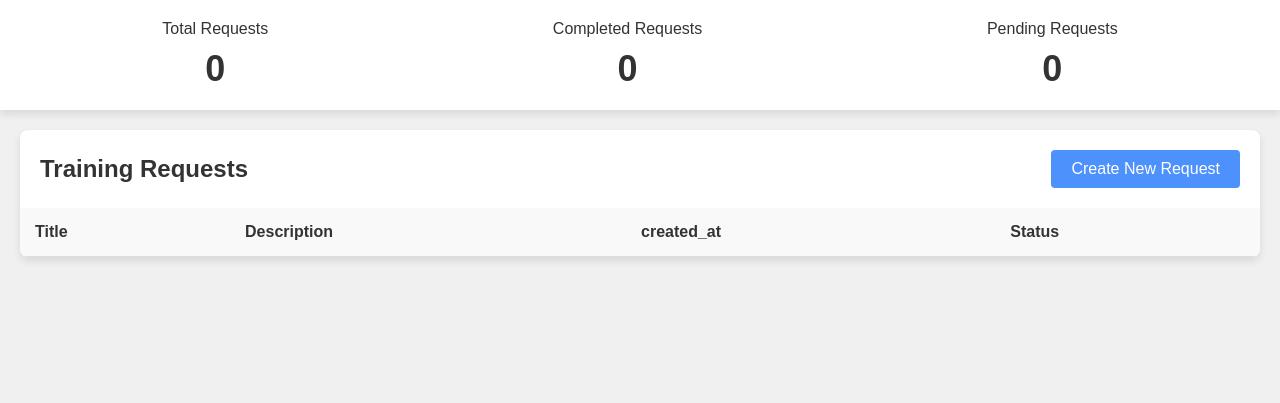
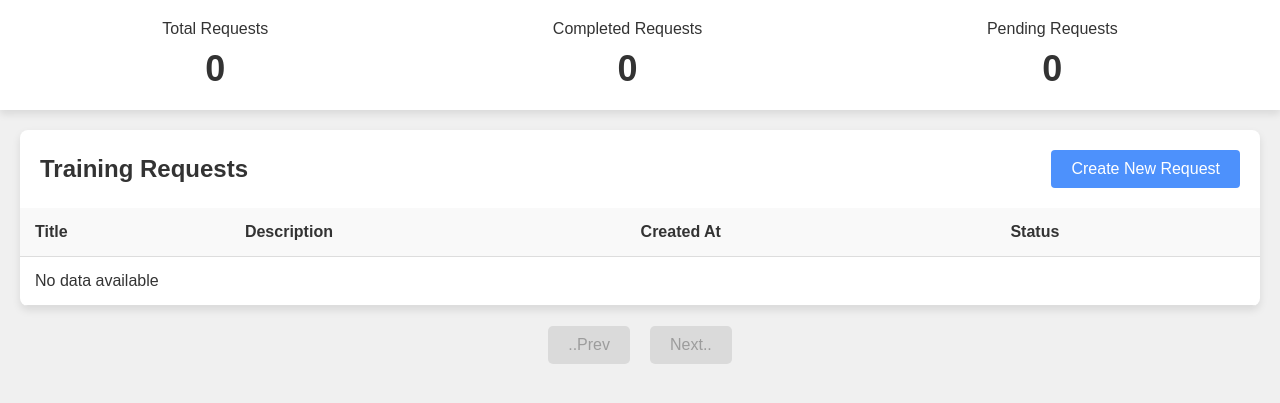
Before and after one commit to sriram20038/Django-project, a Django app: page /dashboard/Manager/1 in a window 1280 px wide. Shown: the part 74-477 px from the top of the page. Run offline with Django 5.2, Linux system fonts and the light colour scheme; data comes from the database, SQL or seed files in the repository; both versions use the stored data as it was after the commit; lists and menus that the app fills with data are empty.

Commit message:
manager and admin work

```diff
--- a/management_project/dashboards/templates/dashboards/Manager.html
+++ b/management_project/dashboards/templates/dashboards/Manager.html
@@ -290,6 +290,36 @@
           }
       }
 
+      #pagination {
+    display: flex; /* Align items in a row */
+    justify-content: center; /* Center the buttons horizontally */
+    margin: 20px 0; /* Add vertical spacing */
+}
+
+#pagination button {
+    background-color: #007bff; /* Blue background */
+    color: white; /* White text color */
+    border: none; /* Remove default border */
+    border-radius: 5px; /* Rounded corners */
+    padding: 10px 20px; /* Add spacing inside the buttons */
+    font-size: 16px; /* Adjust font size for readability */
+    cursor: pointer; /* Pointer cursor on hover */
+    margin: 0 10px; /* Add space between buttons */
+    transition: background-color 0.3s ease, opacity 0.3s ease; /* Smooth transitions */
+}
+
+#pagination button:hover {
+    background-color: #0056b3; /* Darker blue on hover */
+}
+
+#pagination button:disabled {
+    background-color: #cccccc; /* Gray background for disabled button */
+    color: #666666; /* Dim text for disabled button */
+    cursor: not-allowed; /* Show not-allowed cursor for disabled button */
+    opacity: 0.6; /* Reduce opacity for disabled button */
+}
+
+
 
   </style>
 </head>
@@ -348,9 +378,8 @@
             <tr>
                 <th>Title</th>
                 <th>Description</th>
-                  <th>created_at</th>
+                <th>Created At</th>
                 <th>Status</th>
-
             </tr>
         </thead>
         <tbody id="requestTableBody">
@@ -358,14 +387,25 @@
             <tr>
                 <td>{{ item.title }}</td>
                 <td>{{ item.description }}</td>
-                <td>{{item.created_at}}</td>
-                <td>{{item.status}}</td>
+                <td>{{ item.created_at }}</td>
+                <td>{{ item.status }}</td>
+            </tr>
+            {% empty %}
+            <tr>
+                <td colspan="4">No data available</td>
             </tr>
             {% endfor %}
-
         </tbody>
     </table>
   </div>
+<div id="pagination">
+    <button id="prevButton" value="0" disabled>..Prev</button>
+    <button id="nextButton" value="5" disabled>Next..</button>
+</div>
+
+
+
+
 
   <div id="modal" class="modal-overlay">
       <div class="modal">
@@ -386,13 +426,6 @@
           document.body.className = e.target.value;
       });
 
-      // Modal functionality
-      const modal = document.getElementById('modal');
-      const requestForm = document.getElementById('requestForm');
-      const requestTableBody = document.getElementById('requestTableBody');
-      const totalRequestsElement = document.getElementById('totalRequests');
-      const completedRequestsElement = document.getElementById('completedRequests');
-      const pendingRequestsElement = document.getElementById('pendingRequests');
 
       function openForm() {
           modal.style.display = 'flex';
@@ -403,41 +436,40 @@
           requestForm.reset();
       }
 
-    //   requestForm.addEventListener('submit', (e) => {
-    //       e.preventDefault();
-    //       const formData = new FormData(requestForm);
-    //       const data = Object.fromEntries(formData);
+      document.addEventListener('DOMContentLoaded', function () {
+    const prevButton = document.getElementById('prevButton');
+    const nextButton = document.getElementById('nextButton');
+    const limit = 5;
+    let offset = parseInt(new URLSearchParams(window.location.search).get('offset')) || 0; // Default offset to 0
+    const total = parseInt('{{ total }}', 10);
 
-    //       // Add new request to the table
-    //       const newRow = requestTableBody.insertRow();
-    //       newRow.innerHTML = `
-    //           <td>${data.courseName}</td>
-    //           <td>${data.employeePosition}</td>
-    //           <td>PENDING</td>
-    //           <td>${new Date().toLocaleDateString()}</td>
-    //           <td><a href="#" class="view-button">View</a></td>
-    //       `;
+    // Function to update button states
+    function updateButtonStates() {
+        prevButton.disabled = offset <= 0;
+        nextButton.disabled = offset + limit >= total;
+    }
 
-    //       alert('Request Submitted!');
-    //       closeForm();
-    //   });
+    // Initial button state update
+    updateButtonStates();
 
-    //   // Close modal if clicking outside
-    //   modal.addEventListener('click', (e) => {
-    //       if (e.target === modal) {
-    //           closeForm();
-    //       }
-    //   });
+    // Add event listeners for Prev and Next buttons
+    prevButton.addEventListener('click', function () {
+        offset = Math.max(0, offset - limit);
+        updatePage(offset);
+    });
 
-      // Add fade-in animation to elements
-      document.addEventListener('DOMContentLoaded', () => {
-          const elements = document.querySelectorAll('.fade-in');
-          elements.forEach(el => {
-              el.style.opacity = '0';
-              setTimeout(() => {
-                  el.style.opacity = '1';
-              }, 100);
+    nextButton.addEventListener('click', function () {
+        if (offset + limit < total) { // Ensure we don't exceed total
+            offset += limit;
+            updatePage(offset);
+        }
     });
+
+    // Function to update the page by changing the offset in the URL
+    function updatePage(newOffset) {
+        const newUrl = `${window.location.pathname}?limit=${limit}&offset=${newOffset}`;
+        window.location.href = newUrl; // Reload page with new parameters
+    }
 });
 </script>
 
--- a/management_project/dashboards/views.py
+++ b/management_project/dashboards/views.py
@@ -3,6 +3,8 @@ from .models import TrainingRequest,Course
 from authentication.models import User,Role
 from .forms import TrainingRequestForm,CourseForm
 from django.contrib import messages
+from django.core.paginator import Paginator
+
 
 # Create your views here.
 def Admin_view(request, user_id):
@@ -86,14 +88,22 @@ def Employee_view(request,user_id):
     return render(request, 'dashboards/Employee.html',context)
 def Manager_view(request, user_id):
     manager = get_object_or_404(User, id=user_id)
-    training_requests = TrainingRequest.objects.filter(account_manager=manager)
+    training_requests = TrainingRequest.objects.filter(account_manager=manager).order_by('-created_at')
+    limit = int(request.GET.get('limit', 5))
+    offset = int(request.GET.get('offset', 0))
+
+
+    # Use Paginator to manage data
+    paginator = Paginator(training_requests, limit)
+    page_number = offset // limit + 1
+    page = paginator.get_page(page_number)
 
     context = {
         'name': manager.name,
         'total': training_requests.count(),
         'completed': training_requests.filter(status='Approved').count(),
         'pending': training_requests.filter(status='Pending').count(),
-        'data': training_requests,
+        'data': page,
     }
 
     if request.method == 'POST':
```
Also changed, not shown: management_project/db.sqlite3. Lines whose indentation alone changed are shown as unchanged.
